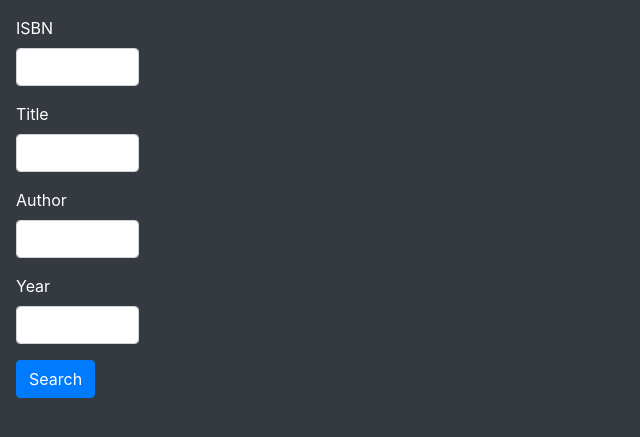
After one commit to YourAlly/Books, a Flask app: template templates/search.html in a window 1280 px wide. The commit adds this page. Shown: the top 437 px of the page, without its empty margins (0-640 px from the left). Run offline with Flask 2, Linux system fonts and the light colour scheme; the template is opened without the code that fills it, so the values that code supplies are empty; some libraries are stand-ins or nearby versions.

Commit message:
added search and results routes

```diff
--- a/application.py
+++ b/application.py
@@ -82,4 +82,20 @@ def search():
         return redirect("/")
 
     if request.method == "GET":
-        return "searching for"
+        return render_template("search.html")
+    else:
+        year = request.form.get("year")
+
+        if year == '':
+            year = None
+
+        try:
+            year = int(year)
+        except:
+            year = None
+
+        results = db.execute("SELECT * FROM books WHERE isbn = :isbn OR title = :title OR author = :author OR year = :year",
+        {"isbn" : request.form.get("isbn"), "title": request.form.get("title"),
+        "author" : request.form.get("author"), "year" : year }).fetchall()
+
+        return render_template("results.html", results = results)
--- a/templates/layout.html
+++ b/templates/layout.html
@@ -10,7 +10,7 @@
             {% endblock %}
         </title>
     </head>
-    <body>
+    <body class="p-3 mb-2 bg-dark text-white">
         {% block body %}
 
         {% endblock %}
--- a/templates/register.html
+++ b/templates/register.html
@@ -24,7 +24,6 @@ Register
 </form>
 <br>
 <p><a href="{{ url_for('login') }}"> I already have an account </a></p>
-<br>
 
 <img src="{{ url_for('static', filename = 'q4nuthe1v3y41.jpg') }}" alt="A painting describing the pain felt by the soldiers in war">
 
--- /dev/null
+++ b/templates/search.html
@@ -0,0 +1,36 @@
+{% extends 'layout.html' %}
+
+{% block title %}
+Search
+{% endblock %}
+
+{% block body %}
+<form action="{{ url_for('search') }}" method="POST">
+    <div class="form-row">
+        <div class="form-group col-md-4">
+            <label for="Search">ISBN</label>
+            <input type="text" class="form-control input" id="InputText2" name="isbn">
+        </div>
+    </div>
+    <div class="form-row">
+        <div class="form-group col-md-4">
+            <label for="Search">Title</label>
+            <input type="text" class="form-control input" id="InputText2" name="title">
+        </div>
+    </div>
+    <div class="form-row">
+        <div class="form-group col-md-4">
+            <label for="Search">Author</label>
+            <input type="text" class="form-control input" id="InputText2" name="author">
+        </div>
+    </div>
+    <div class="form-row">
+        <div class="form-group col-md-4">
+            <label for="Search">Year</label>
+            <input type="text" class="form-control input" id="InputText2" name="year">
+        </div>
+    </div>
+
+    <button type="submit" class="btn btn-primary">Search</button>
+</form>
+{% endblock %}
```
Also changed, not shown: templates/results.html (added, +36 -0 lines).
